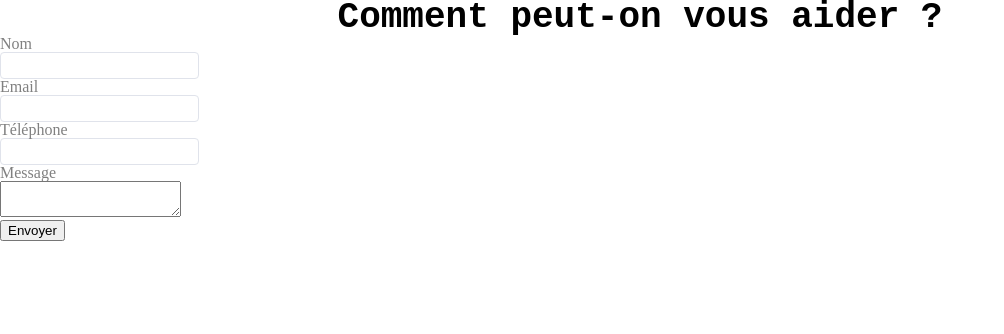
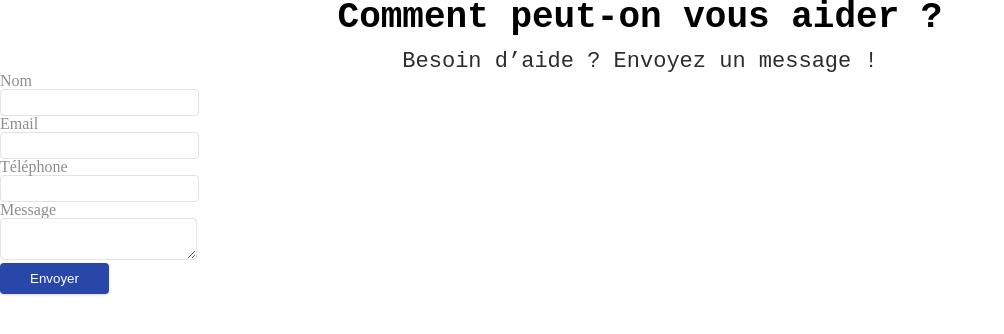
Before and after one commit to DengpaoHuai/html-initiation, a plain HTML site: page formulaire.html in a window 1280 px wide. Shown: the whole page, without its empty margins (0-1004 px from the left). Drawn offline with Linux system fonts and the light colour scheme.

Commit message:
add form

```diff
--- a/formulaire.css
+++ b/formulaire.css
@@ -12,7 +12,16 @@ h2 {
   text-align: center;
 }
 
-input {
+h4 {
+  font-size: 22px;
+  color: #2d2d2d;
+  font-family: monospace;
+  text-align: center;
+  margin-top: 15px;
+}
+
+input,
+textarea {
   border-radius: 4px;
   border: 1px solid #e0e3eb;
   padding-left: 10px;
@@ -22,5 +31,14 @@ input {
 }
 
 label {
-  color: grey;
+  color: rgb(142, 142, 142);
 }
+
+button {
+  background-color: #2947a9;
+  color: #fff;
+  border: 0px;
+  padding: 8px 30px;
+  border-radius: 4px;
+  box-shadow: rgba(0, 0, 0, 0.16) 0px 1px 3px;
+}
--- a/formulaire.html
+++ b/formulaire.html
@@ -10,6 +10,7 @@
   <body id="monBody">
     <section>
       <h2>Comment peut-on vous aider ?</h2>
+      <h4>Besoin d’aide ? Envoyez un message !</h4>
       <form>
         <div>
           <label for="name">Nom</label>
```
